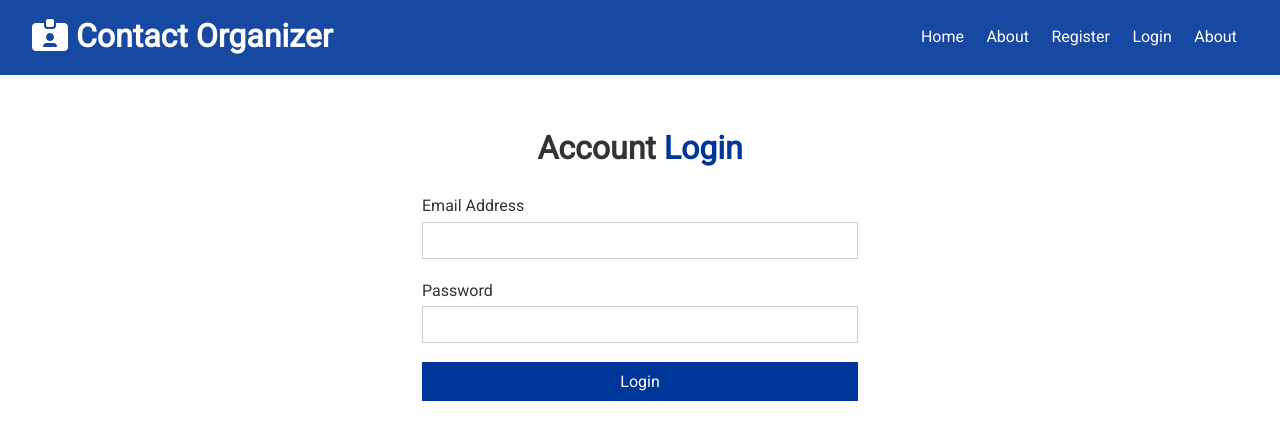
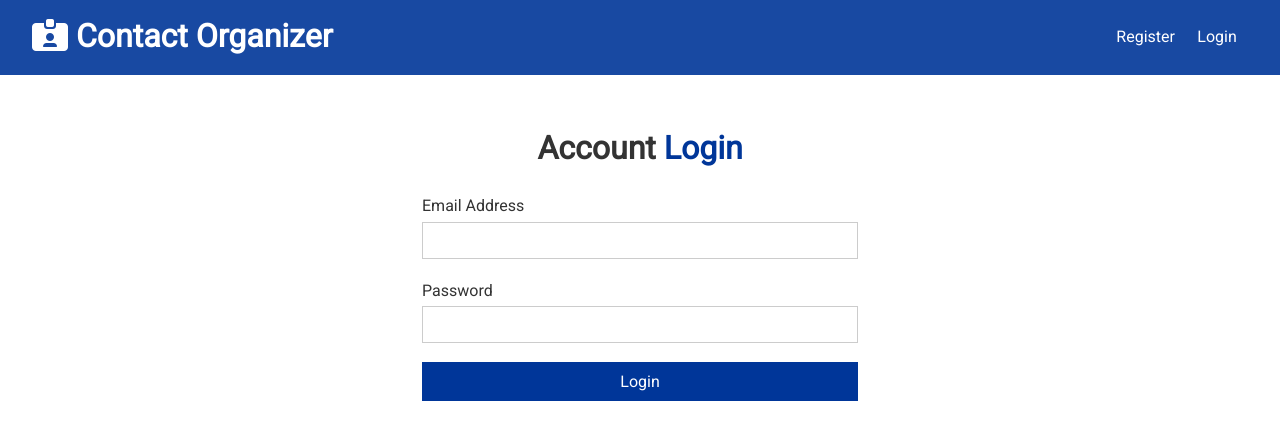
Before and after one commit to PabloJ22/React----ContactOrganizer, a React (Create React App) app in the folder client/: page /login in a window 1280 px wide. Shown: the top 440 px of the page. Built offline with nearby package versions, Linux system fonts and the light colour scheme.

Commit message:
created logout functionality and edited Navbar.

```diff
--- a/client/src/components/layout/Navbar.js
+++ b/client/src/components/layout/Navbar.js
@@ -1,33 +1,50 @@
-import React from 'react';
+import React, {Fragment, useContext} from 'react';
 import PropTypes from 'prop-types';
 import {Link} from 'react-router-dom';
+import AuthContext from '../../context/auth/authContext';
 
 
 
 const Navbar = ({title, icon}) => {
+
+  const authContext = useContext(AuthContext);
+
+  const {isAuthenticated, logout, user} = authContext;
+
+  const onLogout = () => {
+    logout();
+  }
+
+  const authLinks = (
+    <Fragment>
+      <li>Hello {user && user.name}</li>
+      <li>
+        <a onClick={onLogout} href='#!'>
+          <i className="fas fa-sign-out-alt"></i> <span className="hide-sm">Logout</span>
+        </a>
+      </li>
+    </Fragment>
+  );
+
+  const guestLinks = (
+    <Fragment>
+    <li>
+    <Link to='/register'>Register</Link>
+  </li>
+  <li>
+    <Link to='/login'>Login</Link>
+  </li>
+    </Fragment>
+  );
+
   return(
     <div className="navbar bg-primary">
     <h1>
       <i className={icon} /> {title}
     </h1>
     <ul>
-      <li>
-        <Link to='/'>Home</Link>
-      </li>
-      <li>
-        <Link to='/about'>About</Link>
-      </li>
-      <li>
-        <Link to='/register'>Register</Link>
-      </li>
-      <li>
-        <Link to='/login'>Login</Link>
-      </li>
-      <li>
-        <Link to='/about'>About</Link>
-      </li>
+      {isAuthenticated ? authLinks : guestLinks}
     </ul>
-
     </div>
   )
 }
--- a/client/src/context/auth/AuthState.js
+++ b/client/src/context/auth/AuthState.js
@@ -92,7 +92,7 @@
   }
 
   //Logout
-  const logout = () => console.log('logout');
+  const logout = () => dispatch({type: LOGOUT});
 
   //Clear Errors
   const clearErrors = () => dispatch({
--- a/client/src/context/auth/authReducer.js
+++ b/client/src/context/auth/authReducer.js
@@ -30,6 +30,7 @@
     case REGISTER_FAIL:
     case AUTH_ERROR:
     case LOGIN_FAIL:
+    case LOGOUT:
       localStorage.removeItem('token');
       return {
         ...state,
```
